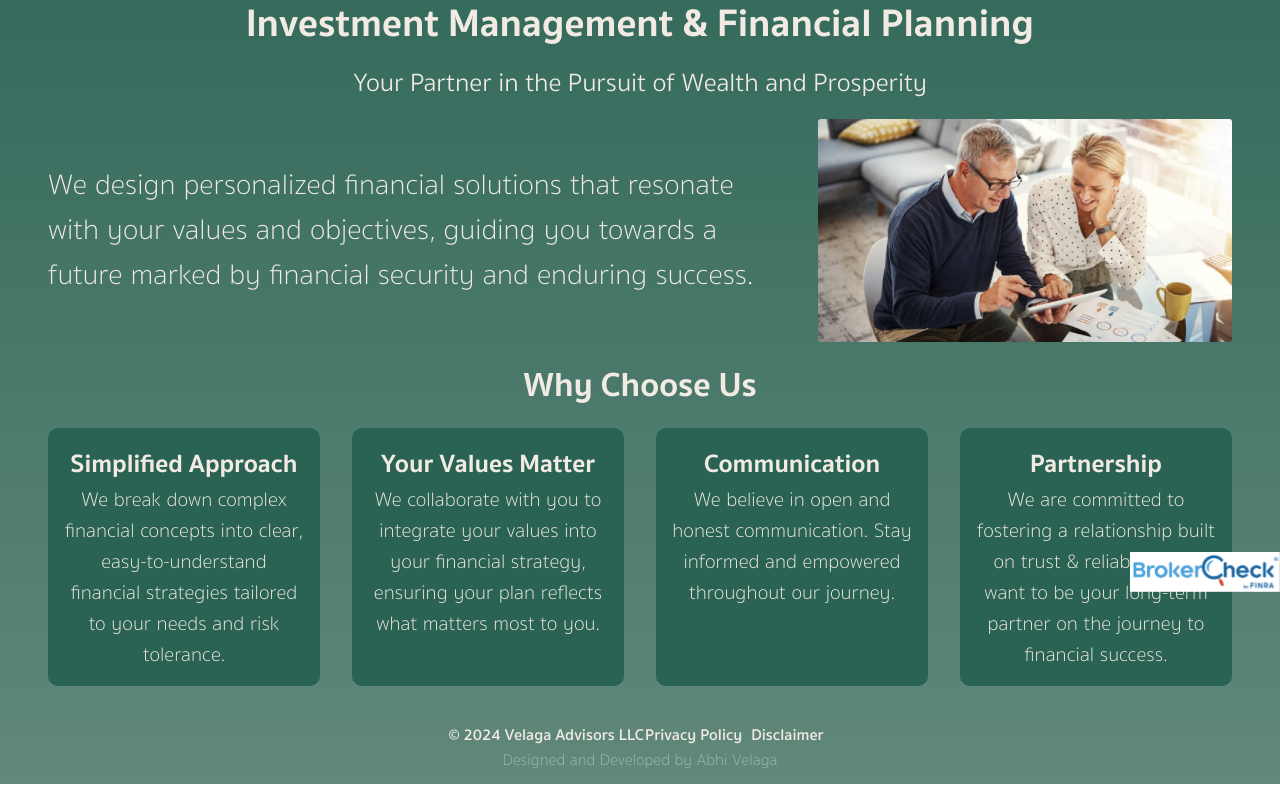
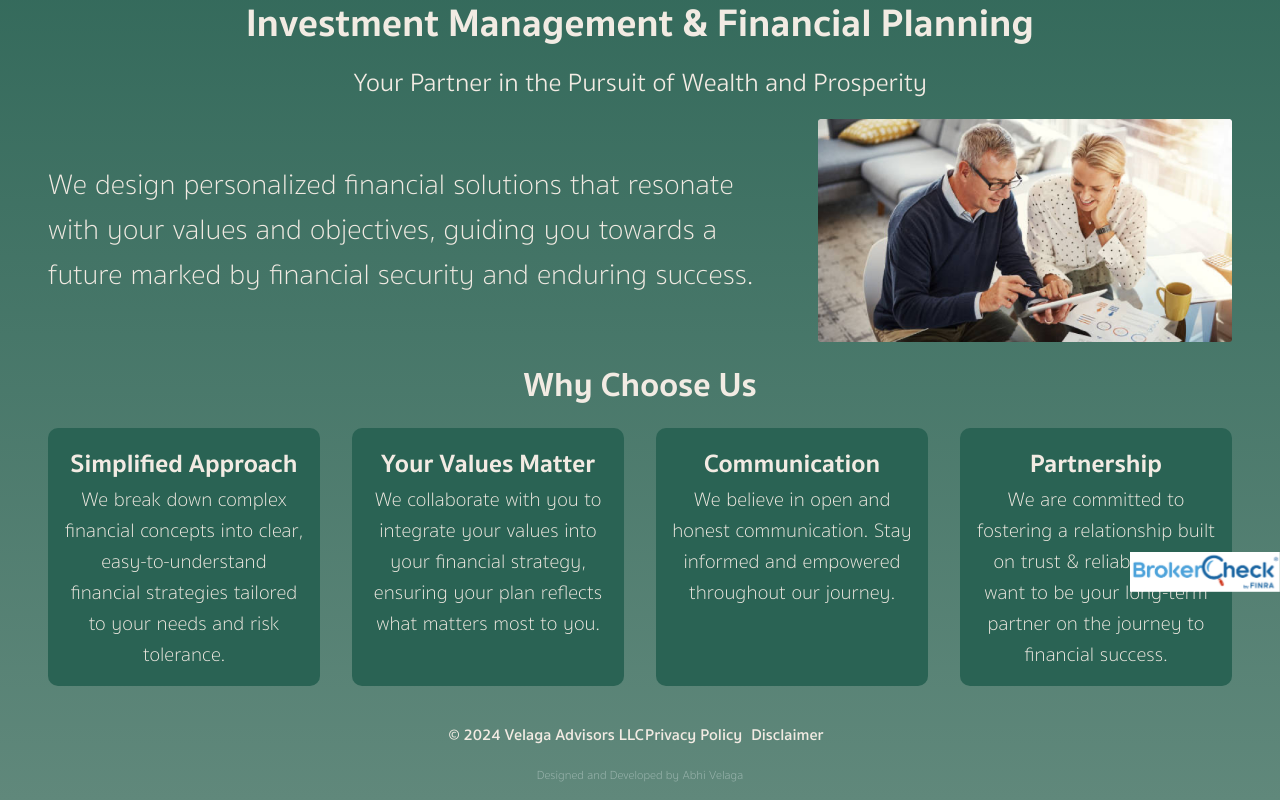
Before and after one commit to avelaga/velagaadvisors, a Next.js app: page / in a window 1280 px wide. Shown: the part 208-1008 px from the top of the page. Built offline with nearby package versions, Linux system fonts and the light colour scheme.

Commit message:
shrunk and lowered abhi credit

```diff
--- a/styles/Footer.module.css
+++ b/styles/Footer.module.css
@@ -6,6 +6,7 @@
   justify-content: space-around;
   align-items: center;
   font-family: var(--font-sukhumvitSet);
+  margin-bottom: 1rem;
 }
 
 .link {
@@ -22,12 +23,13 @@
 }
 
 .abhi {
+  font-size: .75rem;
   padding-bottom: 1rem;
   font-family: var(--font-sukhumvitSet);
   font-weight: 100;
   color: #a2bab4;
   text-align: center;
-  width: 50%;
+  width: 40%;
   margin: auto;
   justify-content: center;
   line-height: 1rem;
```
